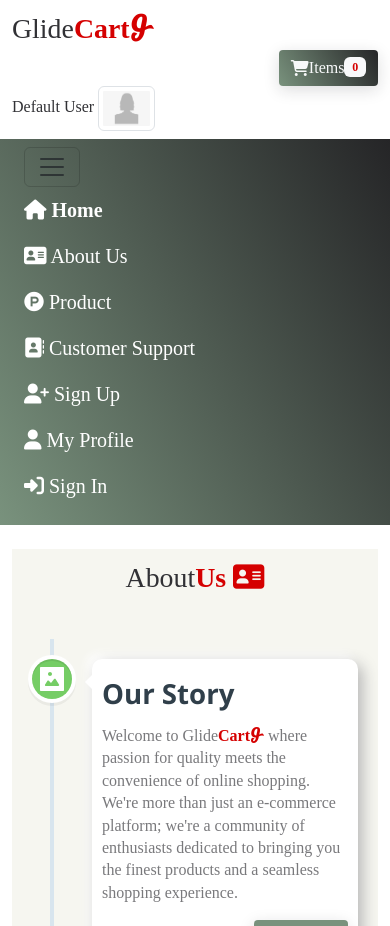
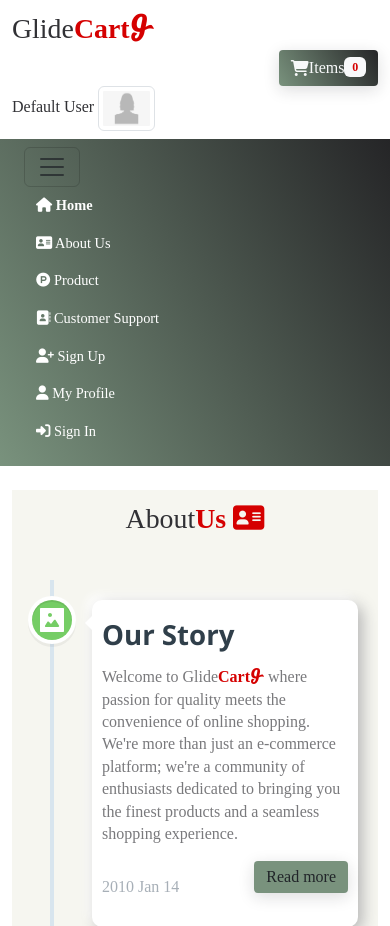
Before and after one commit to Tushika-Sri/GlideCart, a Django app: page /about/ in a window 390 px wide, after a click that opens the changed part. Shown: the top 926 px of the page. Run offline with Django 4.2, Linux system fonts and the light colour scheme; some libraries are stand-ins or nearby versions; some web fonts are replaced.

Commit message:
NavBar Most Final renderpush

```diff
--- a/templates/base.html
+++ b/templates/base.html
@@ -69,6 +69,18 @@
       background: white;
       color:  #79927d;
     }
+    /* Prevent line breaks in the navbar items */
+  .navbar-nav .nav-link {
+    white-space: nowrap;
+  }
+
+  /* Optional: Adjust padding and font size for smaller screens */
+  @media (max-width: 768px) {
+    .navbar-nav .nav-link {
+      padding: 0.5rem 0.75rem; /* Adjust the padding for smaller screens */
+      font-size: 0.9rem; /* Adjust font size if necessary */
+    }
+  }
   </style>
 </head>
 
@@ -79,11 +91,11 @@
       <div class="col-sm-10 mx-auto py-2">
         <div class="row">
           <div class="col-sm-4 fs-1">Glide<b class="txtcolor">Cart<i class="fa-brands fa-glide-g"></i></b></div>
-          <div class="col-sm-3">
+          <div class="col-sm-2">
 
 
           </div>
-          <div class="col-sm-3 text-end">
+          <div class="col-sm-4 text-end">
             {% if request.session.user %}
             <a href="/user/cartitems/" class="btn bg-mycolor text-light fs-5"><i class="fa-solid fa-cart-shopping"></i>
               Items<b class="badge bg-light txtcolor">{{ request.session.cartitems}}</b>
```
